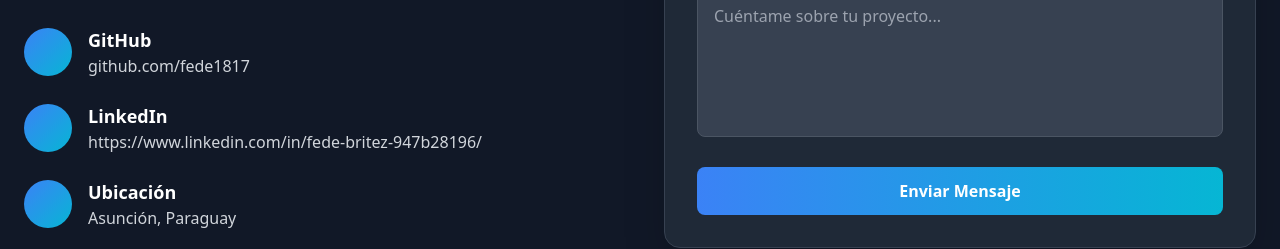
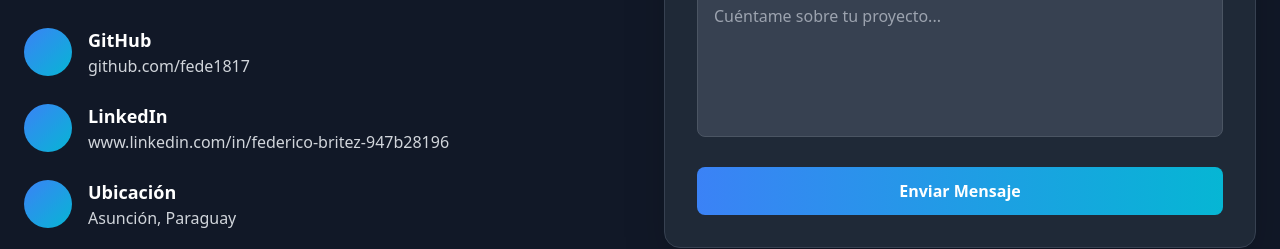
Before and after one commit to fede1817/Portafolio, a React (Create React App) app: page / in a window 1280 px wide. Shown: the part 7440-7689 px from the top of the page. Built offline with nearby package versions, Linux system fonts and the light colour scheme.

Commit message:
correcion del linkedin

```diff
--- a/src/components/Contact.jsx
+++ b/src/components/Contact.jsx
@@ -148,8 +148,8 @@ const Contact = () => {
     {
       icon: "fab fa-linkedin",
       title: "LinkedIn",
-      value: "https://www.linkedin.com/in/fede-britez-947b28196/",
-      link: "https://www.linkedin.com/in/fede-britez-947b28196/",
+      value: "www.linkedin.com/in/federico-britez-947b28196",
+      link: "http://www.linkedin.com/in/federico-britez-947b28196",
       action: null,
       copyable: false,
     },
```
